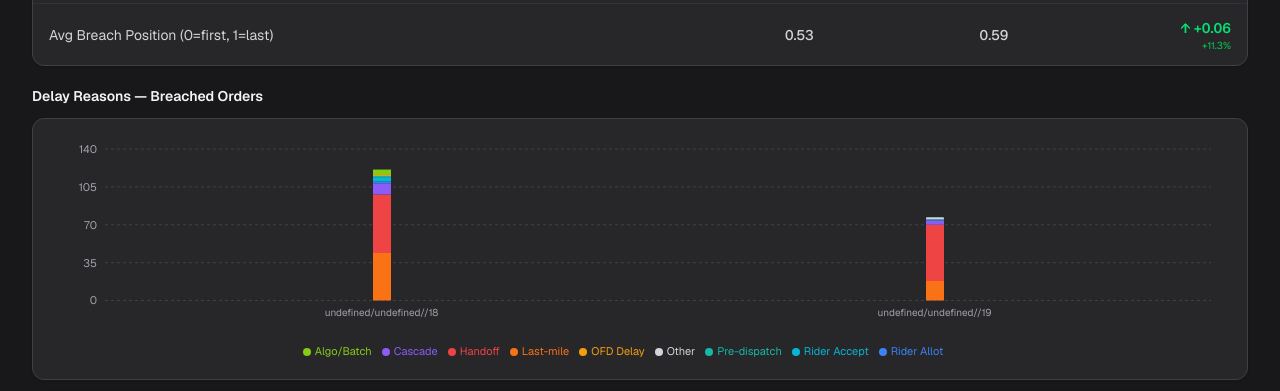
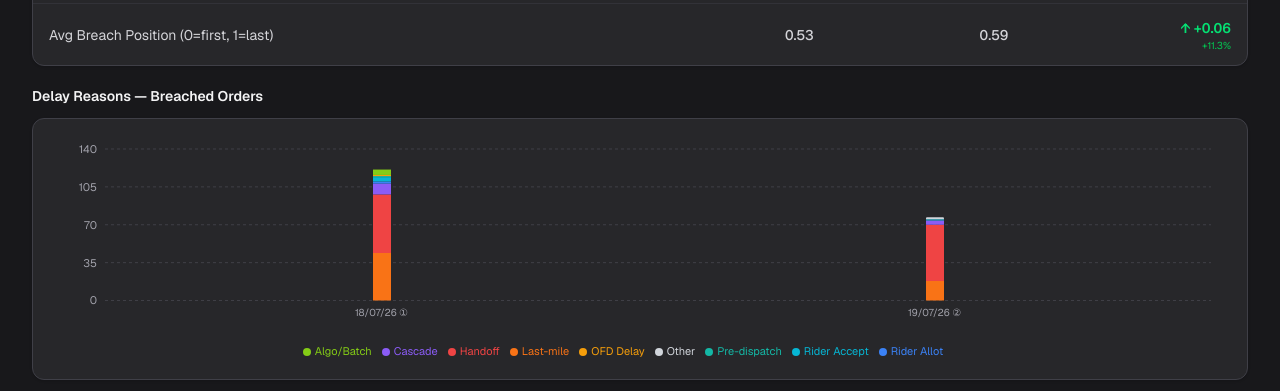
Before and after one commit to hari-licious/licious-reports, a Next.js app: page /autobatching in a window 1280 px wide. Shown: the part 2720-3111 px from the top of the page. Built offline with nearby package versions, Linux system fonts and the light colour scheme.

Commit message:
fix: delay reasons chart date format to dd/mm/yy

```diff
--- a/components/autobatching/Dashboard.tsx
+++ b/components/autobatching/Dashboard.tsx
@@ -926,7 +926,7 @@ export default function Dashboard({ hub, generated_at, days, delayReasons }: Pro
 
   const delayKillerChartData = useMemo(() => {
     const toRow = (d: DelayDay, suffix: string) => ({
-      date: d.date.slice(5).replace("-", "/") + suffix,
+      date: d.date.slice(8) + "/" + d.date.slice(5,7) + "/" + d.date.slice(2,4) + suffix,
       "Last-mile":   d.killer["travel_to_customer"] ?? 0,
       "Handoff":     d.killer["service_rdl_to_del"] ?? 0,
       "Cascade":     d.killer["cascade_prev_stops"] ?? 0,
@@ -1227,7 +1227,7 @@ export default function Dashboard({ hub, generated_at, days, delayReasons }: Pro
                 <ResponsiveContainer width="100%" height={220}>
                   <BarChart data={delayKillerChartData} margin={{ top: 10, right: 16, left: -8, bottom: 0 }} barSize={18}>
                     <CartesianGrid strokeDasharray="3 3" stroke={gridStroke} vertical={false} />
-                    <XAxis dataKey="date" tick={{ fontSize: 10, fill: tickFill }} axisLine={false} tickLine={false} tickFormatter={(d: string) => { const [y,m,day] = d.replace(/ [①②]$/,"").split("-"); return `${day}/${m}/${y.slice(2)}`; }} />
+                    <XAxis dataKey="date" tick={{ fontSize: 10, fill: tickFill }} axisLine={false} tickLine={false} />
                     <YAxis tick={{ fontSize: 11, fill: tickFill }} axisLine={false} tickLine={false} />
                     <Tooltip contentStyle={tooltipStyle} />
                     <Legend {...legendProps} />
```
